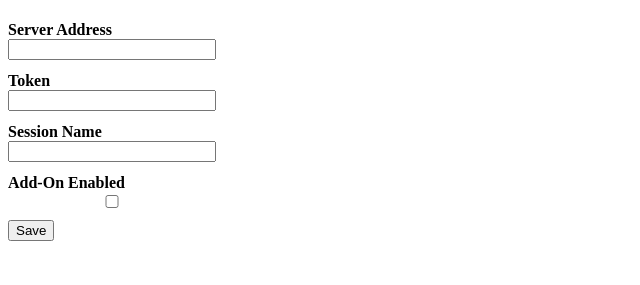
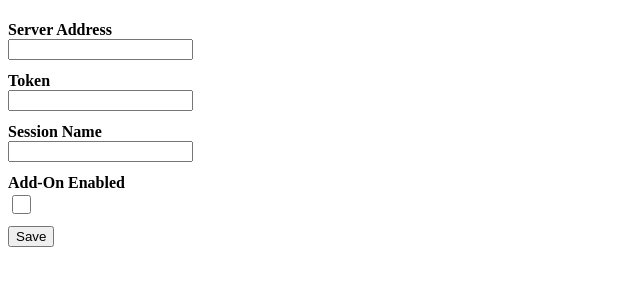
Before and after one commit to Oppodelldog/slideshow-extension, a browser extension: page src/options/index.html in a window 1280 px wide. Shown: the part 59-344 px from the top of the page, without its empty margins (0-640 px from the left). Drawn offline with Linux system fonts and the light colour scheme.

Commit message:
styled checkbox

```diff
--- a/src/options/styles.css
+++ b/src/options/styles.css
@@ -5,10 +5,43 @@ label{
 }
 
 input{
-    min-width:200px;
     display:block;
     margin-bottom:12px;
 }
 
+input[type=text]{
+    min-width:200px;
+}
+
 input[type=checkbox]{
+    -moz-appearance: none;
 }
+
+input[type=checkbox] {
+    position: relative;
+    width: 1.4em;
+    height: 1.4em;
+    border: 1px solid gray;
+    vertical-align: -2px;
+    color: #22ff33;
+}
+
+input[type=checkbox]::before {
+    content: "✔";
+    position: absolute;
+    font-size: 1.2em;
+    right: 0.1em;
+    top: 0em;
+    visibility: hidden;
+    font-size:18px;
+}
+
+input[type=checkbox]:checked::before {
+    visibility: visible;
+}
+
+input[type=checkbox]:disabled {
+    border-color: black;
+    background: #ddd;
+    color: gray;
+}
```
